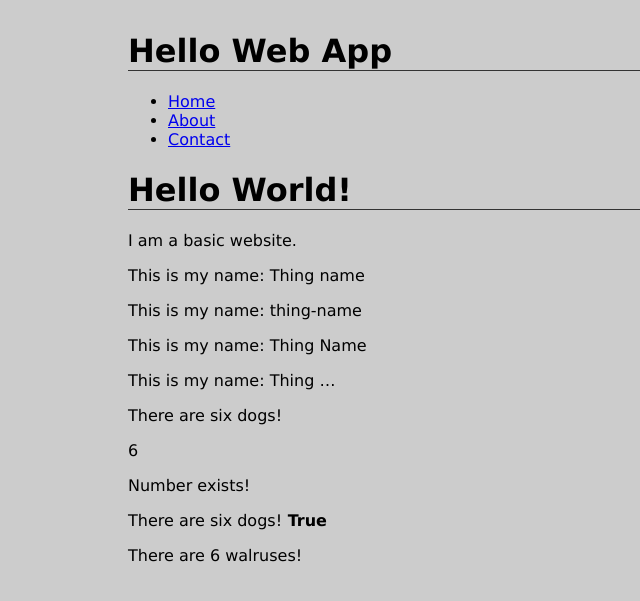
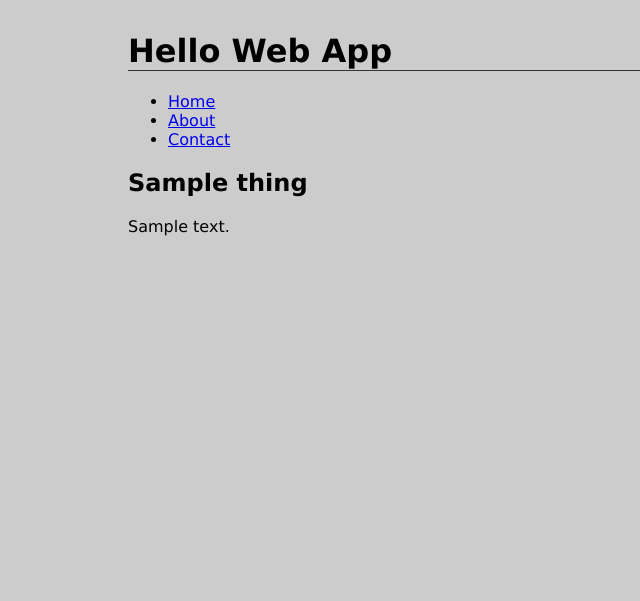
Before and after one commit to johnpilbeam/hellowebapp, a Django app: page / in a window 1280 px wide. Shown: the top 601 px of the page, without its empty margins (0-640 px from the left). Run offline with Django 3.2, Linux system fonts and the light colour scheme; tables that the repository leaves empty hold one stand-in row (values such as "Sample post").

Commit message:
Finished Chapter 7

```diff
--- a/collection/templates/index.html
+++ b/collection/templates/index.html
@@ -5,25 +5,8 @@
 {% endblock title %}
 
 {% block content %}
-	<h1> Hello World! </h1>
-	<p> I am a basic website.</p>
-<!-- Number variable  -->
-	<p>This is my name: {{ thing }}</p>
-	<p>This is my name: {{ thing | slugify }}</p>
-	<p>This is my name: {{ thing | title }}</p>
-	<p>This is my name: {{ thing | truncatewords:1 }}</p>
-	<p>There are {{ number | apnumber }} dogs!</p>
-	<p>{{ number }}</p>
-	<p>{% if number %}Number exists!{% endif %} </p>
-	<p>There are six dogs!<b>
-	{% if number == 6 %}
-		True
-	{% else %}
-		False
-	{% endif %}
-	</b>
-	</p>
-
-	<p>There are {{ number }} walrus{{ number | pluralize:"es" }}!</p>
-
+	{% for thing in things %}
+	<h2>{{ thing.name }} </h2>
+	<p>{{ thing.description }} </p>
+	{% endfor %}
 {% endblock content %}
--- a/collection/views.py
+++ b/collection/views.py
@@ -1,14 +1,9 @@
 from django.shortcuts import render
+from collection.models import Thing
 
 # Create your views here.
 def index(request):
-    # this is your new view
-    # return render(request, 'index.html')
-    # defining the variable
-    number = 6
-    thing = "Thing name"
-    # passing the variable to the view
-    return render(request, 'index.html', {
-        'number': number,
-        'thing': thing,
+    things = Thing.objects.all()
+    return render( request, 'index.html', {
+    'things': things,
     })
```
